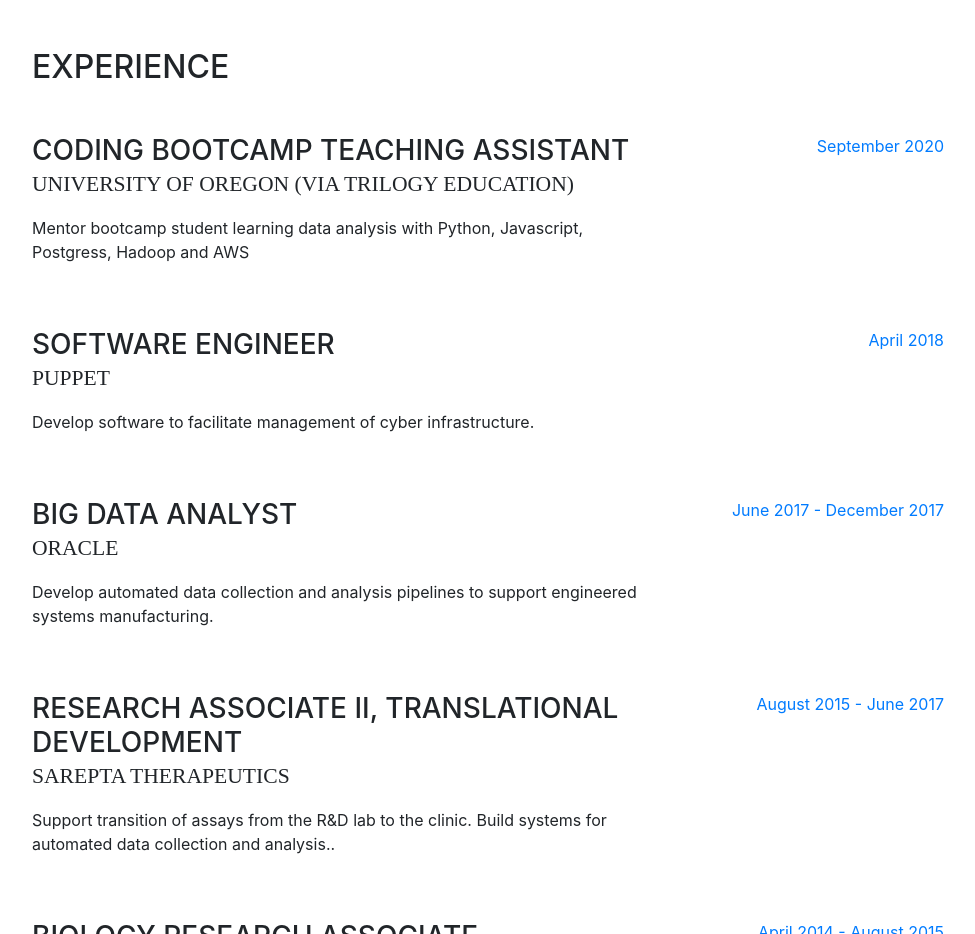
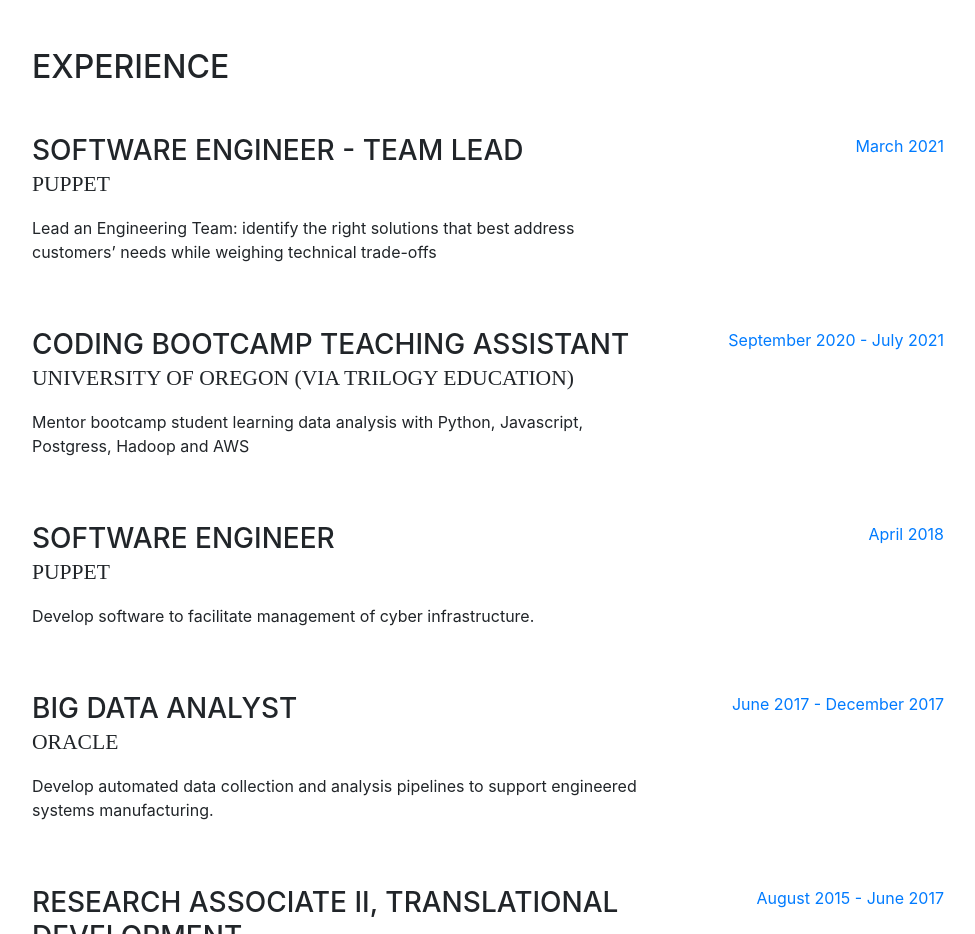
Before and after one commit to donoghuc/donoghuc.github.io, a website with bundled scripts: page index.html in a window 1280 px wide. Shown: the part 800-1734 px from the top of the page, without its empty margins (288-1263 px from the left). Built offline with nearby package versions, Linux system fonts and the light colour scheme; files whose address does not match are found by name; a web font is replaced by a local one.

Commit message:
update team lead

```diff
--- a/index.html
+++ b/index.html
@@ -118,12 +118,23 @@
 
           <div class="resume-item d-flex flex-column flex-md-row mb-5">
             <div class="resume-content mr-auto">
+              <h3 class="mb-0">Software Engineer - Team Lead</h3>
+              <div class="subheading mb-3">Puppet</div>
+              <p>Lead an Engineering Team: identify the right solutions that best address customers’ needs while weighing technical trade-offs</p>
+            </div>
+            <div class="resume-date text-md-right">
+              <span class="text-primary">March 2021</span>
+            </div>
+          </div>
+
+          <div class="resume-item d-flex flex-column flex-md-row mb-5">
+            <div class="resume-content mr-auto">
               <h3 class="mb-0">Coding Bootcamp Teaching Assistant</h3>
               <div class="subheading mb-3">University of Oregon (via Trilogy Education)</div>
               <p>Mentor bootcamp student learning data analysis with Python, Javascript, Postgress, Hadoop and AWS</p>
             </div>
             <div class="resume-date text-md-right">
-              <span class="text-primary">September 2020</span>
+              <span class="text-primary">September 2020 - July 2021</span>
             </div>
           </div>
 
```
